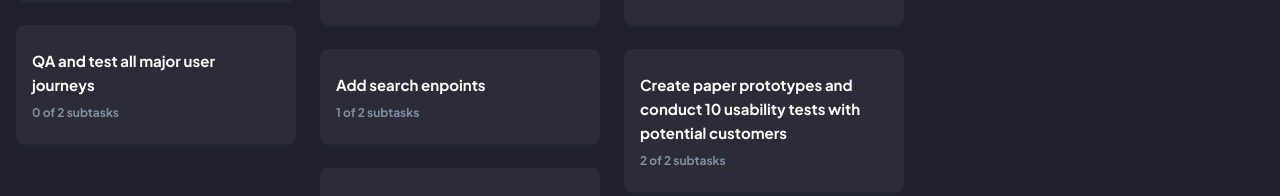
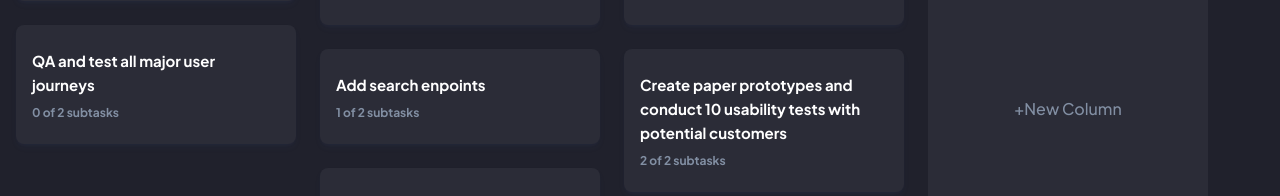
Before and after one commit to PedroEnciso/kanban-app, a React (Vite) app: page / in a window 1280 px wide. Shown: the part 476-672 px from the top of the page. Built offline with nearby package versions, Linux system fonts and the light colour scheme.

Commit message:
+new column styles

```diff
--- a/src/components/Column/ColumnContainer.jsx
+++ b/src/components/Column/ColumnContainer.jsx
@@ -9,11 +9,23 @@ function ColumnContainer() {
 
   if (displayColumns.length === 0) return <EmptyBoardMessage />;
 
+  const newColumnHandler = () => {
+    console.log("adding a new column!");
+  };
+
   return (
     <div className="flex gap-6 px-4 overflow-x-scroll">
       {boards[displayBoardIndex].columns.map((column) => (
         <Column key={column.id} column={column} columnList={displayColumns} />
       ))}
+      <div className="flex items-center bg-darkGray w-[280px] mt-12 shrink-0 rounded-md ">
+        <button
+          onClick={newColumnHandler}
+          className="w-full py-8 text-mediumGray hover:text-mainPurple transition-colors duration-300"
+        >
+          +New Column
+        </button>
+      </div>
     </div>
   );
 }
```
